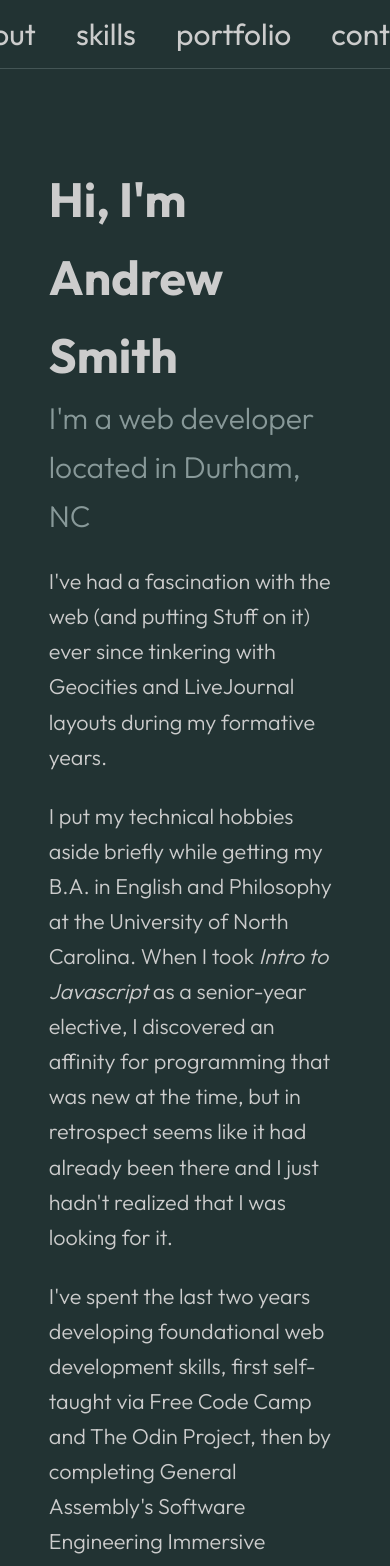
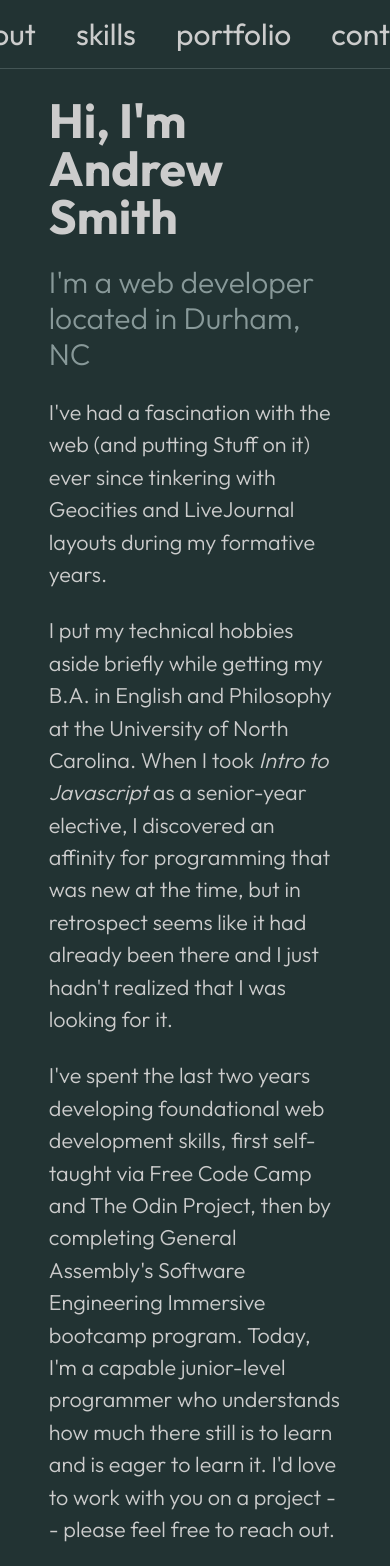
Before and after one commit to continentaldivide/personal-website, a Next.js app: page / in a window 390 px wide. Shown: the top 1566 px of the page. Built offline with nearby package versions, Linux system fonts and the light colour scheme.

Commit message:
Improve mobile styling for About page content

```diff
--- a/app/page.tsx
+++ b/app/page.tsx
@@ -2,21 +2,22 @@ export default function Main() {
   return (
     <>
       <main className="flex flex-col items-center">
-        <div className="container w-3/4 lg:w-1/2 mt-40 pb-10">
-          <h1 className="text-5xl font-bold leading-relaxed">
+        <div className="container w-3/4 lg:w-1/2 mt-24 md:mt-40 pb-10">
+          <h1 className="text-5xl font-bold md:leading-relaxed">
             Hi, I'm Andrew Smith
           </h1>
-          <h2 className="text-3xl font-light leading-relaxed">
+          <br />
+          <h2 className="text-3xl font-light md:leading-relaxed">
             I'm a web developer located in Durham, NC
           </h2>
           <br />
-          <p className="text-2xl font-light leading-relaxed">
+          <p className="text-2xl font-light md:leading-relaxed">
             I've had a fascination with the web (and putting Stuff on it) ever
             since tinkering with Geocities and LiveJournal layouts during my
             formative years.
           </p>
           <br />
-          <p className="text-2xl font-light leading-relaxed">
+          <p className="text-2xl font-light md:leading-relaxed">
             I put my technical hobbies aside briefly while getting my B.A. in
             English and Philosophy at the University of North Carolina. When I
             took <em>Intro to Javascript</em> as a senior-year elective, I
@@ -25,7 +26,7 @@ export default function Main() {
             realized that I was looking for it.
           </p>
           <br />
-          <p className="text-2xl font-light leading-relaxed">
+          <p className="text-2xl font-light md:leading-relaxed">
             I've spent the last two years developing foundational web
             development skills, first self-taught via Free Code Camp and The
             Odin Project, then by completing General Assembly's Software
```
